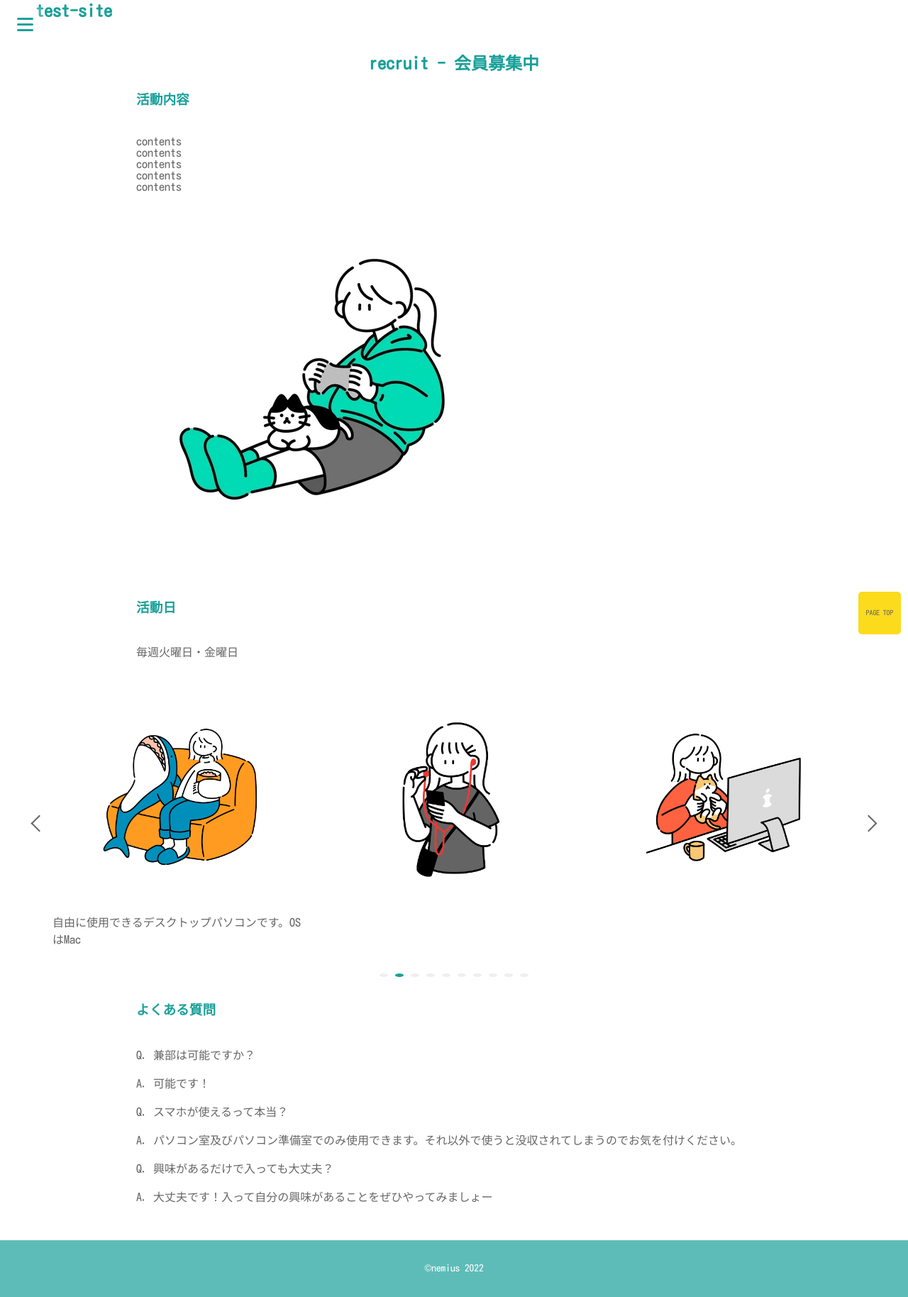
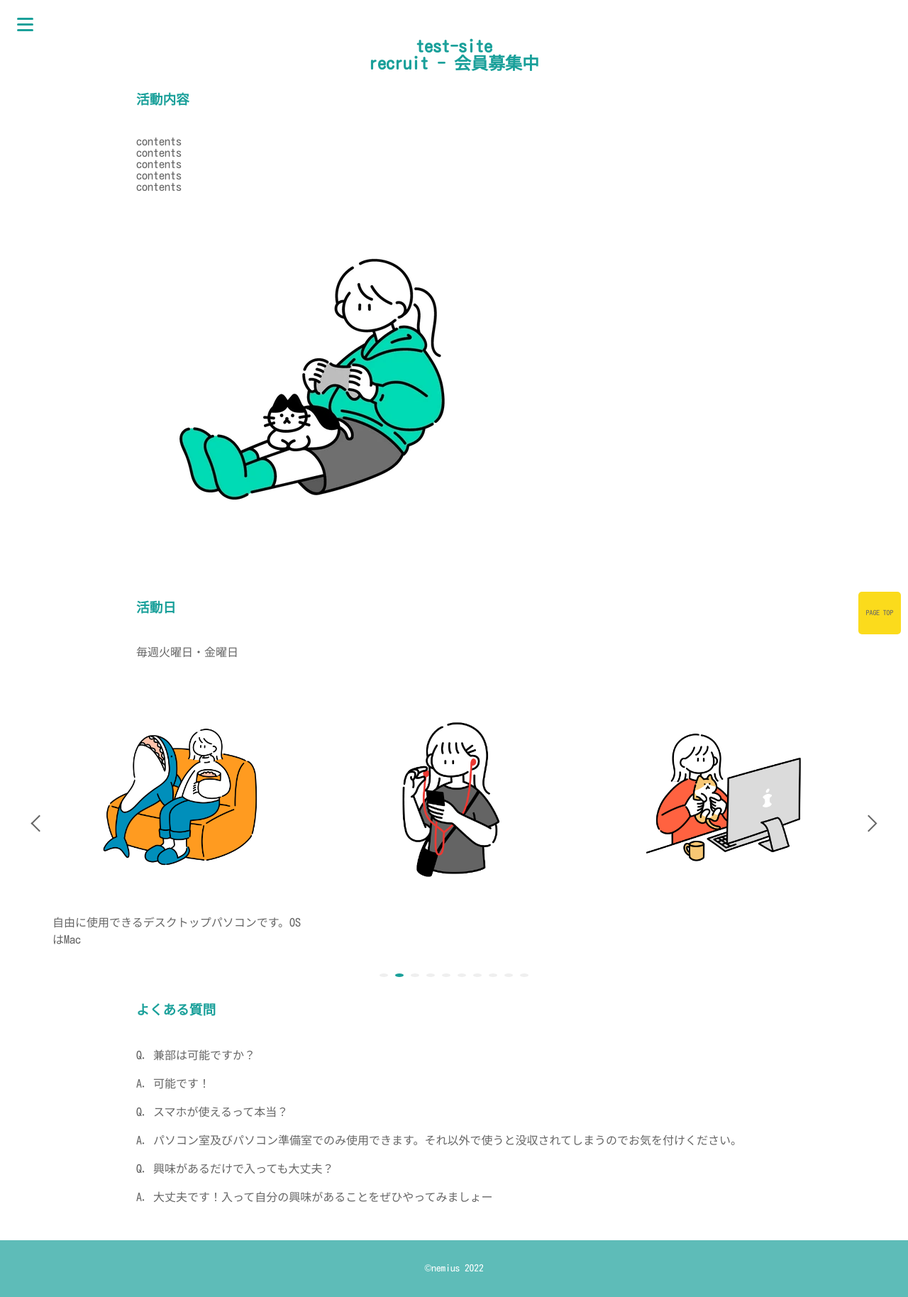
Before and after one commit to n0cti1ucent/test-site, a Jekyll site: the page built from recruit.html, in a window 1280 px wide. Shown: the whole page at 71% size. Built offline with Jekyll 4.4.1, drawn with Linux system fonts in a browser that asks for light colours.

Commit message:
change header

```diff
--- a/_includes/_header.html
+++ b/_includes/_header.html
@@ -1,3 +1,3 @@
-<header id="header">
+<header id="header" class="top-bar">
     <h1>{{ site.title }}</h1>
 </header>
--- a/_includes/navigation.html
+++ b/_includes/navigation.html
@@ -1,5 +1,5 @@
 
-<div class="openbtn"><span></span><span></span><span></span></div>
+<div class="openbtn" class="top-bar"><span></span><span></span><span></span></div>
 <nav id="g-nav">
     <ul>
         <li>
--- a/assets/css/header.css
+++ b/assets/css/header.css
@@ -1,7 +1,5 @@
 .top-bar {
     display: flex;
-    width: 100%;
-    height: auto;
 }
 
 h1 {
--- a/recruit.html
+++ b/recruit.html
@@ -1,11 +1,10 @@
 ---
 layout: recruit
 ---
-<div class="top-bar">
-    {% include navigation.html %}
 
-    {% include _header.html %}
-</div>
+{% include navigation.html %}
+
+{% include _header.html %}
 
 <h2>recruit - 会員募集中</h2>
 
```
